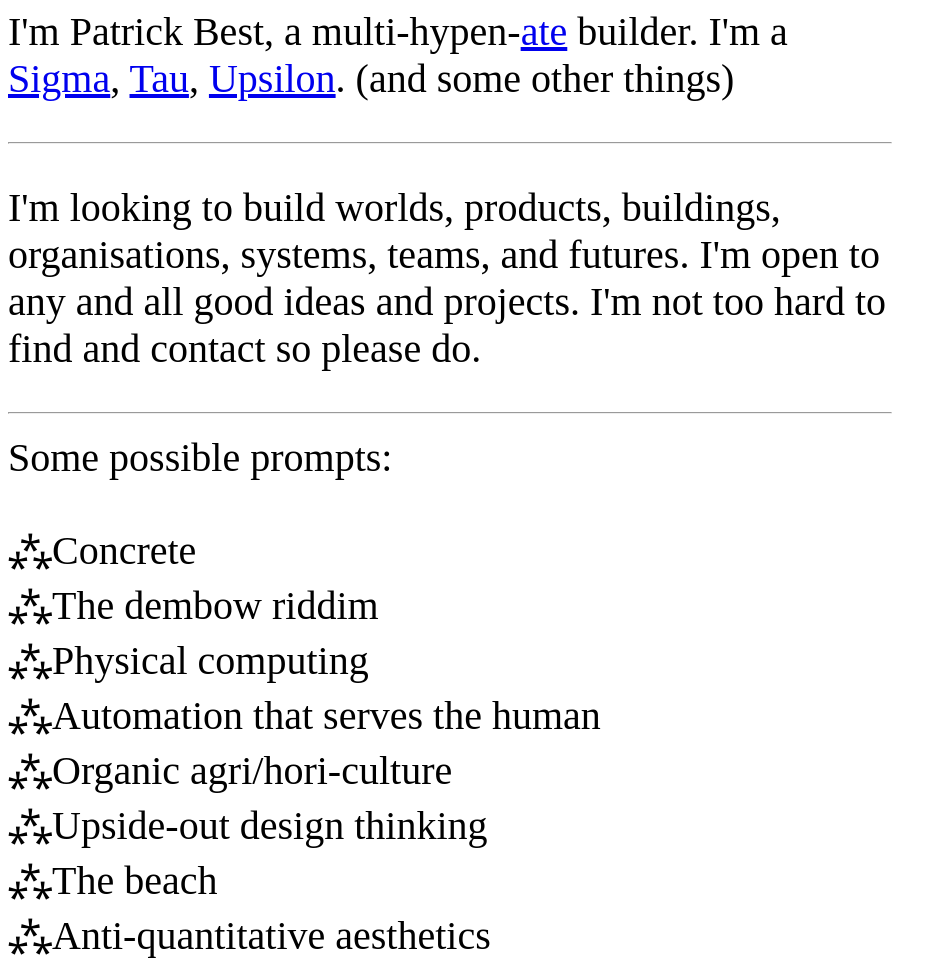
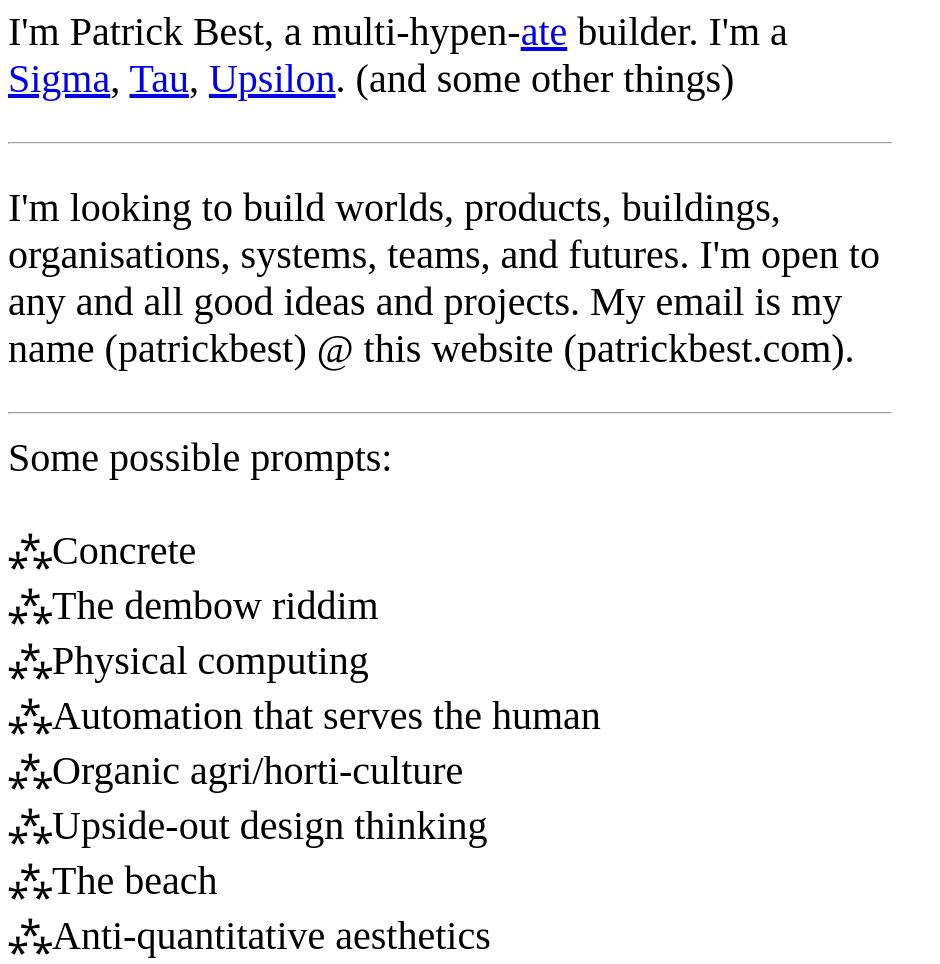
Before and after one commit to varffs/patrickbest-com, a plain HTML site: page index.html in a window 1280 px wide. Shown: the whole page, without its empty margins (0-940 px from the left). Drawn offline with Linux system fonts and the light colour scheme.

Commit message:
Update index.html
typo + list email

```diff
--- a/index.html
+++ b/index.html
@@ -79,7 +79,7 @@
     </p>
     <hr />
     <p>
-      I'm looking to build worlds, products, buildings, organisations, systems, teams, and futures. I'm open to any and all good ideas and projects. I'm not too hard to find and contact so please do.
+      I'm looking to build worlds, products, buildings, organisations, systems, teams, and futures. I'm open to any and all good ideas and projects. My email is my name (patrickbest) @ this website (patrickbest.com).
     </p>
     <hr />
     <span>Some possible prompts:</span>
@@ -88,7 +88,7 @@
       <li>The dembow riddim</li>
       <li>Physical computing</li>
       <li>Automation that serves the human</li>
-      <li>Organic agri/hori-culture</li>
+      <li>Organic agri/horti-culture</li>
       <li>Upside-out design thinking</li>
       <li>The beach</li>
       <li>Anti-quantitative aesthetics</li>
```
